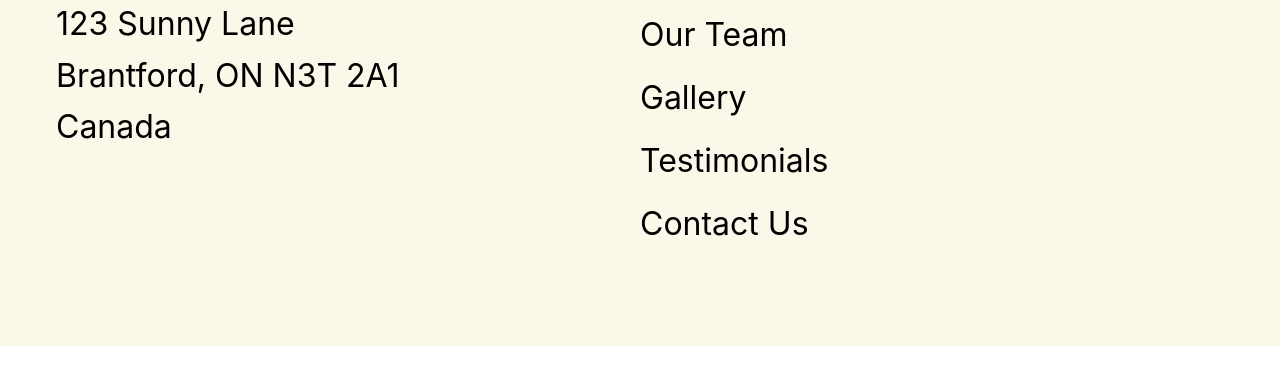
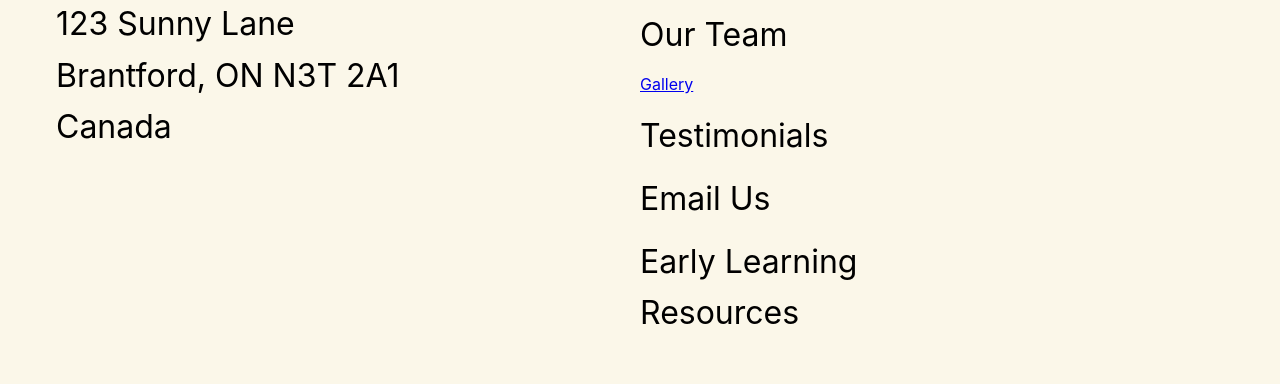
Before and after one commit to tobdesign10/kiddiecove, a plain HTML site: page About.html in a window 1280 px wide. Shown: the part 4468-4852 px from the top of the page. Before the commit the page ends 4814 px from the top, so only its background shows below. Drawn offline with Linux system fonts and the light colour scheme; a web font is replaced by a local one.

Commit message:
Update About.html

```diff
--- a/About.html
+++ b/About.html
@@ -329,15 +329,20 @@
           <div class="footer-section">
             <h3 class="footer-title">Quick Links</h3>
             <ul class="footer-links">
-              <li><a href="index.html" class="footer-link">Home</a></li>
-              <li><a href="about.html" class="footer-link">About Us</a></li>
-              <li><a href="programs.html" class="footer-link">Programs</a></li>
-              <li><a href="team.html" class="footer-link">Our Team</a></li>
-              <li><a href="gallery.html" class="footer-link">Gallery</a></li>
+              <li><a href="index.html"class="footer-link">Home</a></li>
+              <li><a href="about.html"class="footer-link">About Us</a></li>
+              <li><a href="programs.html"class="footer-link">Programs</a></li>
+              <li><a href="team.html"class="footer-link">Our Team</a></li>
+              <li><a href="gallery.html class="footer-link">Gallery</a></li>
               <li>
                 <a href="testimonials.html" class="footer-link">Testimonials</a>
               </li>
-              <li><a href="contact.html" class="footer-link">Contact Us</a></li>
+             <li>
+  <a href="mailto:info@kiddiecove.com" class="footer-link">Email Us</a>
+</li>
+              <li>
+  <a href="https://www.naeyc.org" target="_blank" class="footer-link">Early Learning Resources</a>
+</li>
             </ul>
           </div>
 
```
